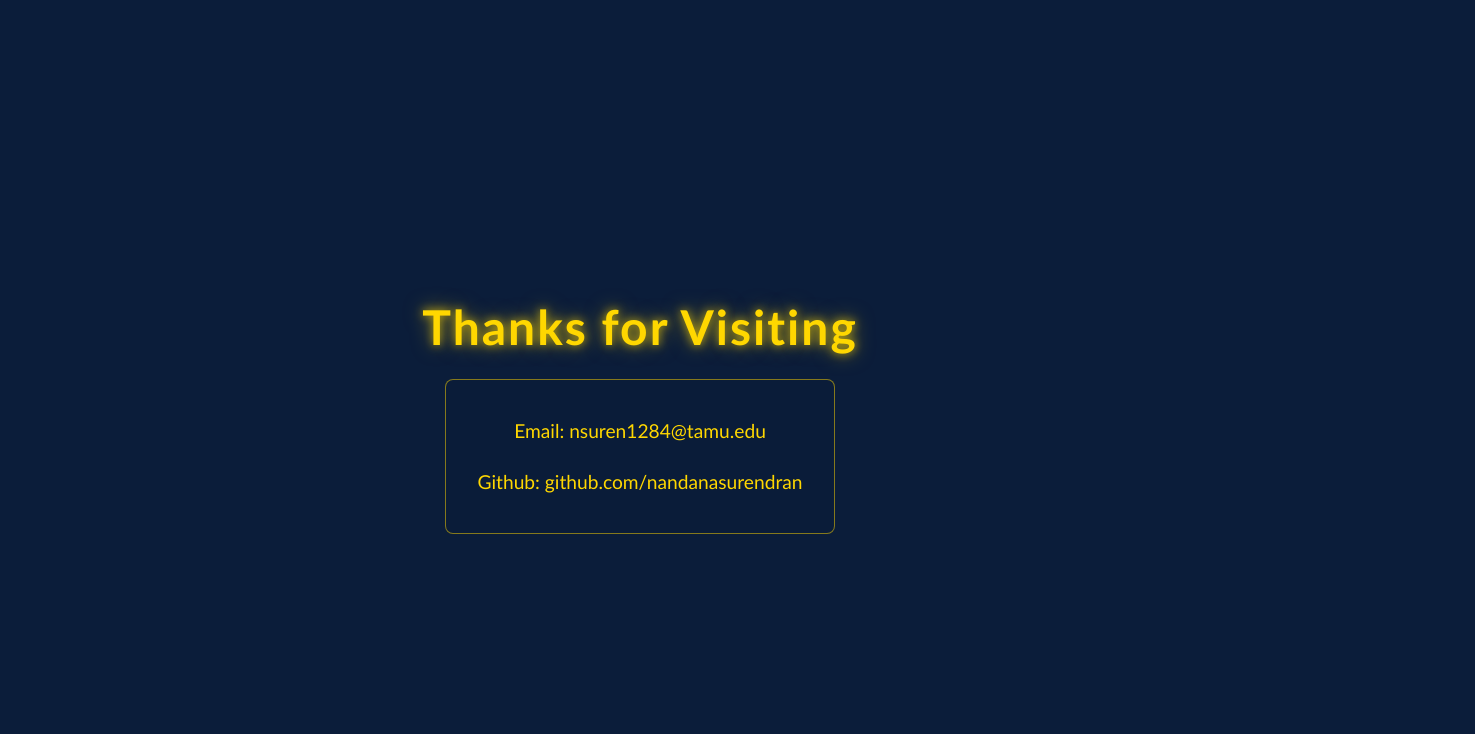
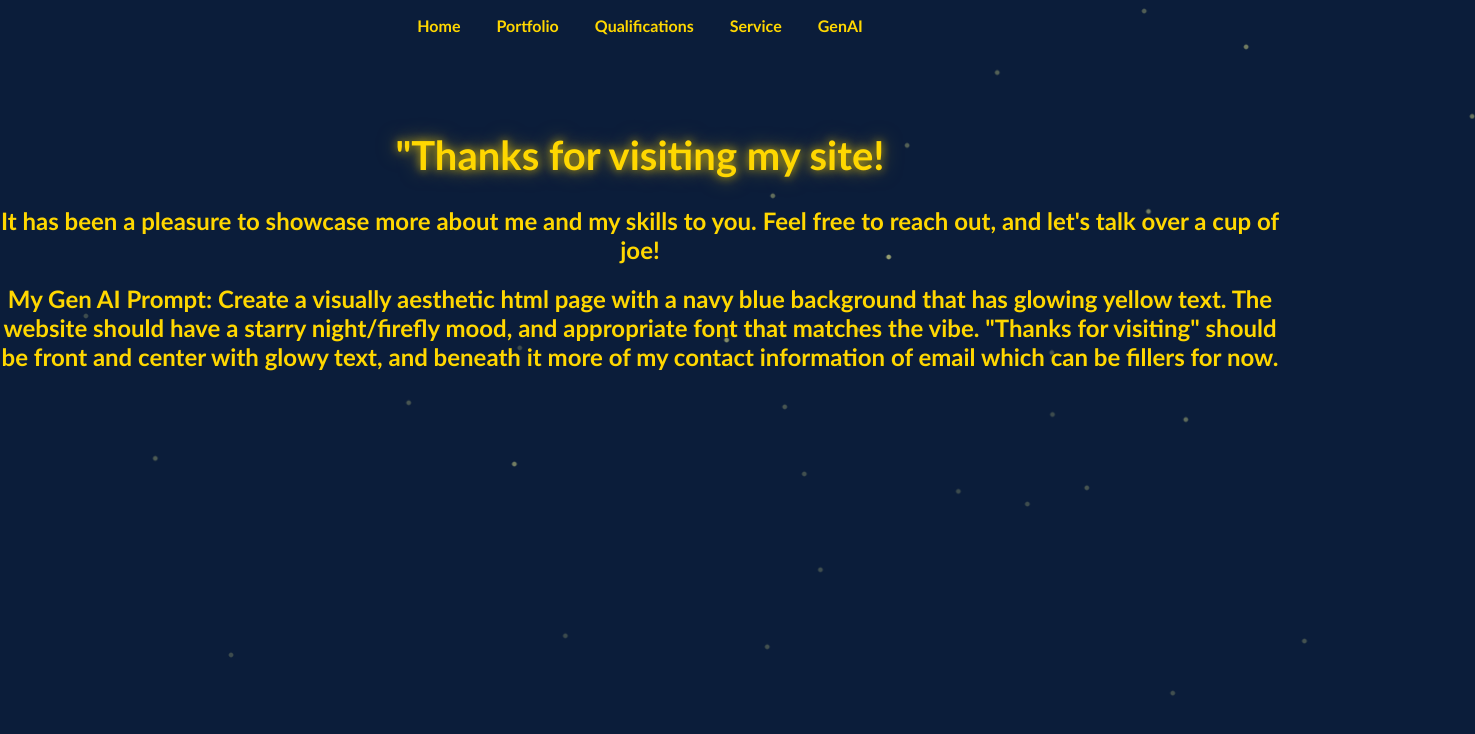
Before and after one commit to CSCE331-Fall2025-900-911/project1-nsuren1284, a plain HTML site: page genai.html in a window 1280 px wide. Shown: the whole page, 1475 px wide, since content can reach past the window. Drawn offline with Linux system fonts and the light colour scheme.

Commit message:
edits to genai and js

```diff
--- a/genai.html
+++ b/genai.html
@@ -1,10 +1,8 @@
 <!DOCTYPE html>
 <html lang="en">
 <head>
-  <meta charset="UTF-8" />
-  <meta name="viewport" content="width=device-width, initial-scale=1.0"/>
-  <title>Thanks for Visiting!</title>
-
+  <meta charset="UTF-8">
+  <title>GenAI Page</title>
 
   <style>
     body {
@@ -15,54 +13,91 @@
       overflow: hidden;
       display: flex;
       flex-direction: column;
-      justify-content: center;
       align-items: center;
       text-align: center;
-      font-family: 'Trebuchet MS', 'Lucida Sans Unicode', 'Lucida Grande', sans-serif;
+      font-family: 'Trebuchet MS', sans-serif;
       color: #FFD700;
     }
 
+    nav {
+      margin: 1rem 0;
+    }
+
+    nav a {
+      color: #FFD700;
+      margin: 0 1rem;
+      text-decoration: none;
+      font-weight: bold;
+    }
+
     h1 {
-      font-size: 3rem;
-      letter-spacing: 2px;
+      margin-top: 2rem;
+      font-size: 2.5rem;
       text-shadow: 0 0 10px rgba(255, 215, 0, 0.7),
                    0 0 20px rgba(255, 215, 0, 0.5);
-      margin-bottom: 1.5rem;
     }
 
-    .contact {
-      font-size: 1.2rem;
-      line-height: 2rem;
-      background: rgba(11, 29, 58, 0.6);
-      padding: 1rem 2rem;
-      border-radius: 0.5rem;
-      border: 1px solid rgba(255, 215, 0, 0.5);
+    .firefly {
+      position: absolute;
+      width: 6px;
+      height: 6px;
+      background: radial-gradient(circle, #ffff99 40%, transparent 70%);
+      border-radius: 50%;
+      animation: float 8s linear infinite, blink 2s ease-in-out infinite alternate;
+      opacity: 0.8;
     }
 
-
-    .star {
-      position: absolute;
-      background: white;
-      border-radius: 50%;
-      opacity: 0.8;
-      animation: twinkle 2s infinite ease-in-out alternate;
+    @keyframes float {
+      from { transform: translateY(0) translateX(0); }
+      to { transform: translateY(-100vh) translateX(50vw); }
     }
 
-    @keyframes twinkle {
+    @keyframes blink {
       from { opacity: 0.2; }
       to { opacity: 1; }
+    }
+
+    main {
+      z-index: 1;
+      margin-top: 3rem;
     }
   </style>
 </head>
 <body>
 
-  <div id="stars"></div>
+  <!-- Fireflies container -->
+  <div id="fireflies"></div>
 
-  <h1>Thanks for Visiting</h1>
+  <!-- Nav bar -->
+  <nav>
+    <a href="index.html">Home</a>
+    <a href="portfolio.html">Portfolio</a>
+    <a href="qualifications.html">Qualifications</a>
+    <a href="service.html">Service</a>
+    <a href="genai.html" aria-current="page">GenAI</a>
+  </nav>
 
-  <div class="contact">
-    <p>Email: nsuren1284@tamu.edu</p>
-    <p>Github: github.com/nandanasurendran</p>
-  </div>
+  <!-- Centered Title -->
+  <main>
+    <h1> "Thanks for visiting my site!</h1>
+    <h2> It has been a pleasure to showcase more about me and my skills to you. Feel free to reach out, and let's talk over a cup of joe!</h2>
+    <h2>My Gen AI Prompt: Create a visually aesthetic html page with a navy blue background that has glowing yellow text. The website should have a starry night/firefly mood, and appropriate font that matches the vibe. "Thanks for visiting" should be front and center with glowy text, and beneath it more of my contact information of email which can be fillers for now.</h2>
+    <!-- You can add your prompt box or generated content below -->
+  </main>
 
   <script>
+    const firefliesContainer = document.getElementById("fireflies");
+
+    for (let i = 0; i < 40; i++) {
+      let f = document.createElement("div");
+      f.className = "firefly";
+      f.style.top = Math.random() * 100 + "vh";
+      f.style.left = Math.random() * 100 + "vw";
+      f.style.animationDuration = 6 + Math.random() * 10 + "s";
+      f.style.animationDelay = Math.random() * 5 + "s";
+      firefliesContainer.appendChild(f);
+    }
+  </script>
+
+</body>
+</html>
```
Also changed, not shown: index.html (+3 -4 lines), portfolio.html (+3 -1 lines), qualifications.html (+2 -1 lines), service.html (+2 -1 lines), 1 other file.
